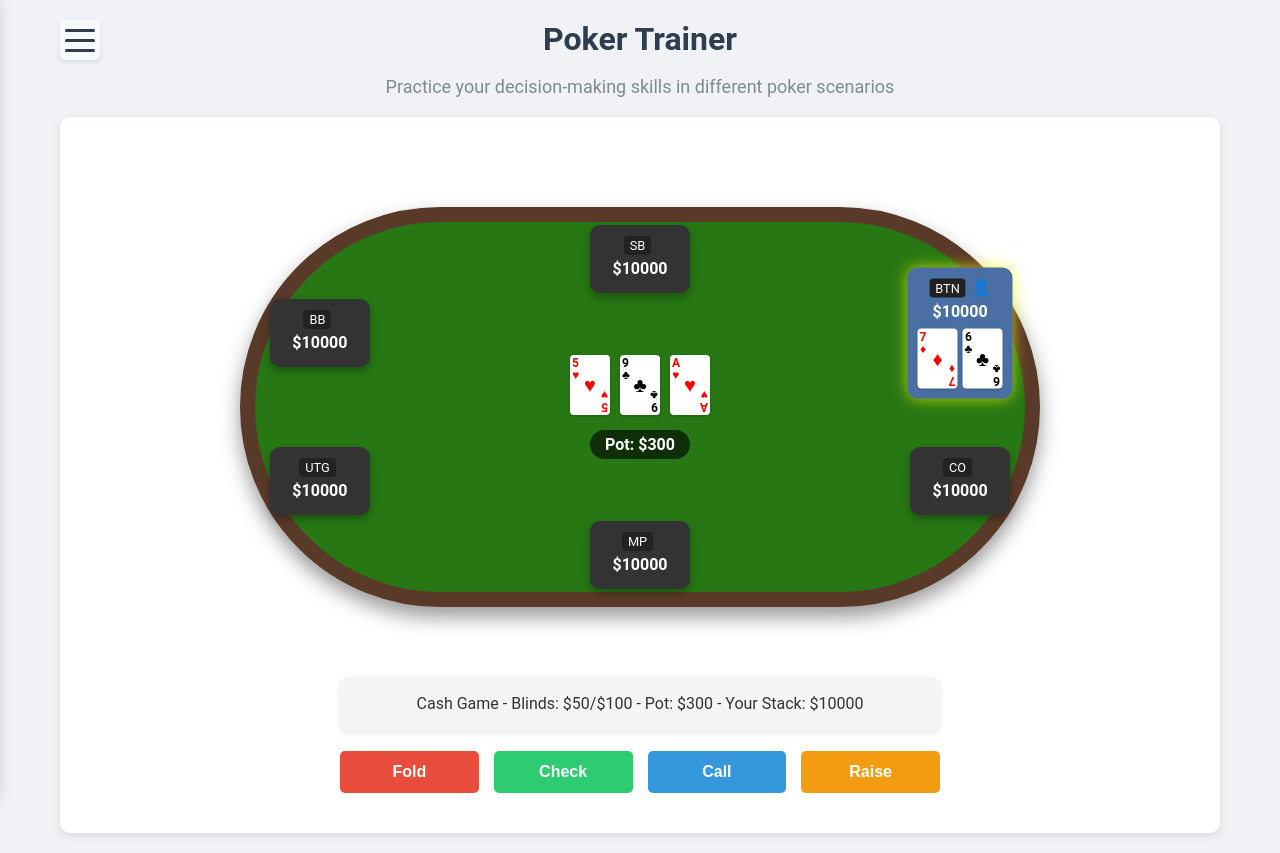
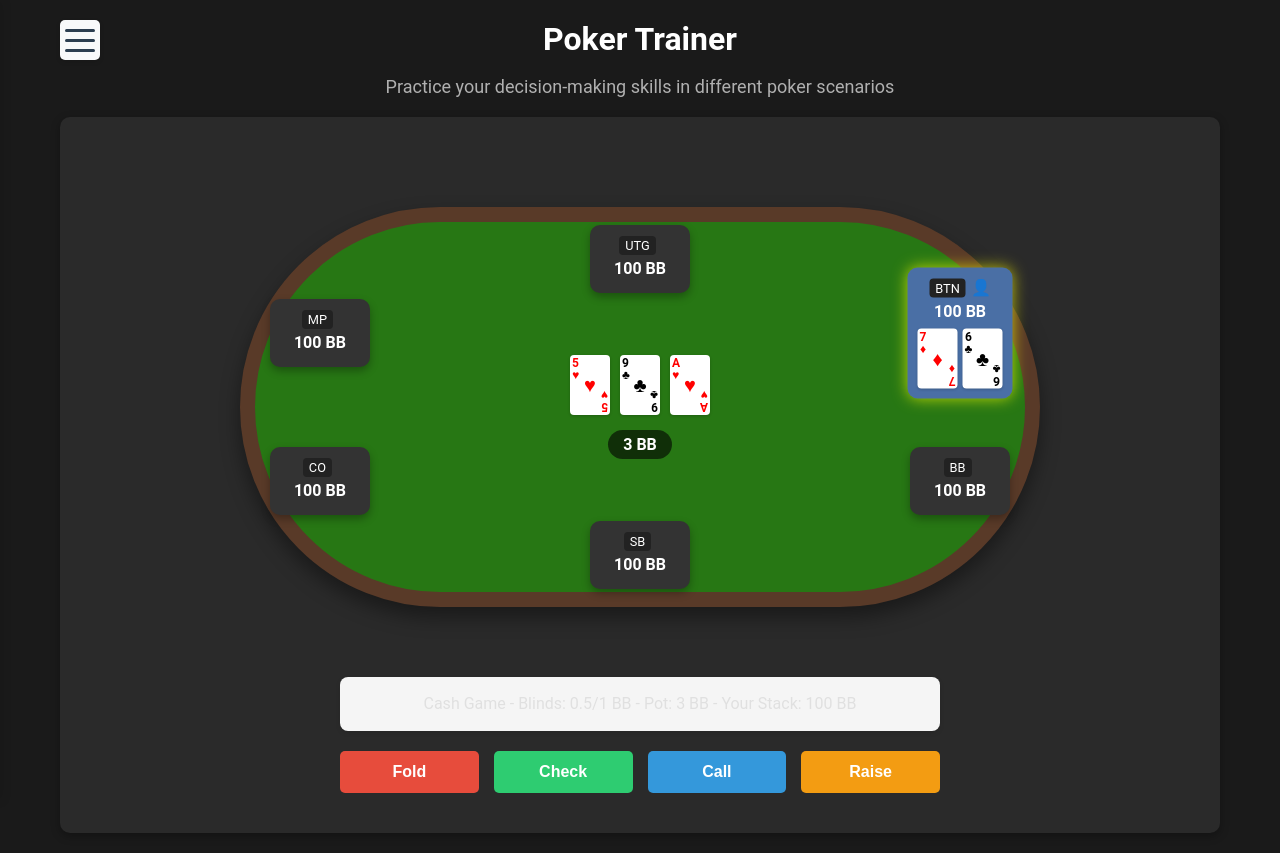
Before and after one commit to chris-go/Poker, a React (Create React App) app in the folder poker-trainer/: page / in a window 1280 px wide. Built offline with nearby package versions, Linux system fonts and the light colour scheme.

Commit message:
Dark Mode + adjusted settings

```diff
--- a/poker-trainer/src/App.tsx
+++ b/poker-trainer/src/App.tsx
@@ -19,20 +19,20 @@ const Header = styled.header`
 `;
 
 const Title = styled.h1`
-  color: #2c3e50;
+  color: #ffffff;
   margin-bottom: 10px;
 `;
 
 const Subtitle = styled.p`
-  color: #7f8c8d;
+  color: #b0b0b0;
   font-size: 18px;
 `;
 
 const MainContent = styled.main`
-  background-color: white;
+  background-color: #2a2a2a;
   border-radius: 10px;
   padding: 20px;
-  box-shadow: 0 3px 10px rgba(0, 0, 0, 0.1);
+  box-shadow: 0 3px 10px rgba(0, 0, 0, 0.3);
 `;
 
 const Stats = styled.div`
@@ -43,11 +43,12 @@ const Stats = styled.div`
 `;
 
 const StatBox = styled.div`
-  background-color: #f8f9fa;
+  background-color: #333333;
   border-radius: 5px;
   padding: 15px;
   text-align: center;
   min-width: 120px;
+  color: #e0e0e0;
 `;
 
 const StatLabel = styled.div`
--- a/poker-trainer/src/components/poker/PlayerSeat.tsx
+++ b/poker-trainer/src/components/poker/PlayerSeat.tsx
@@ -7,6 +7,7 @@ interface PlayerSeatProps {
   player: Player;
   style?: CSSProperties;
   isActive?: boolean;
+  bigBlindAmount?: number;
 }
 
 const SeatContainer = styled.div<{ isActive?: boolean }>`
@@ -45,14 +46,14 @@ const PlayerCards = styled.div`
   margin-top: 8px;
 `;
 
-const PlayerSeat: React.FC<PlayerSeatProps> = ({ player, style, isActive }) => {
+const PlayerSeat: React.FC<PlayerSeatProps> = ({ player, style, isActive, bigBlindAmount = 1 }) => {
   return (
     <SeatContainer style={style} isActive={isActive}>
       <div>
         <PositionBadge>{player.position}</PositionBadge>
         {player.isUser && '👤'}
       </div>
-      <Stack>${player.stack}</Stack>
+      <Stack>{player.stack / bigBlindAmount} BB</Stack>
 
       {player.cards && (
         <PlayerCards>
--- a/poker-trainer/src/components/poker/PokerTable.tsx
+++ b/poker-trainer/src/components/poker/PokerTable.tsx
@@ -9,6 +9,7 @@ interface PokerTableProps {
   communityCards: CardType[];
   pot: number;
   activePosition?: string;
+  bigBlindAmount?: number;
 }
 
 const TableWrapper = styled.div`
@@ -69,18 +70,31 @@ const getPlayerPosition = (index: number, total: number): { top: string; left: s
   return { top, left };
 };
 
-const PokerTable: React.FC<PokerTableProps> = ({ players, communityCards, pot, activePosition }) => {
-  // Sort players to ensure they are in clockwise order
-  // In poker, the standard order is SB, BB, UTG, MP, HJ, CO, BTN
+const PokerTable: React.FC<PokerTableProps> = ({
+  players,
+  communityCards,
+  pot,
+  activePosition,
+  bigBlindAmount = 1
+}) => {
+  // Find the user player
+  const userPlayer = players.find(player => player.isUser);
+
+  // Sort players to ensure they are in the right order
+  // For display purposes, put the user at the bottom (6 o'clock position)
   const sortedPlayers = [...players].sort((a, b) => {
-    // Define the clockwise order of positions
-    const positionOrder = ['SB', 'BB', 'UTG', 'MP', 'HJ', 'CO', 'BTN'];
+    // If one of the players is the user, place them last (bottom of the table)
+    if (a.isUser) return 1;
+    if (b.isUser) return -1;
+
+    // Define the clockwise order of positions - order of action with SB and BB last
+    const positionOrder = ['UTG', 'UTG+1', 'MP', 'MP+1', 'MP+2', 'MP+3', 'LJ', 'HJ', 'CO', 'BTN', 'SB', 'BB'];
 
     // Find the index of each position in the order
     const indexA = positionOrder.indexOf(a.position);
     const indexB = positionOrder.indexOf(b.position);
 
-    // Handle positions that might appear multiple times (like UTG+1, MP1, etc.)
+    // Handle positions that might appear multiple times
     if (indexA === indexB && a.position === b.position) {
       return a.id - b.id; // Use player ID as a tiebreaker
     }
@@ -91,7 +105,12 @@ const PokerTable: React.FC<PokerTableProps> = ({ players, communityCards, pot, a
   return (
     <TableWrapper>
       {sortedPlayers.map((player, index) => {
-        const position = getPlayerPosition(index, sortedPlayers.length);
+        // Calculate position - the user should always be at the bottom
+        const calculatedIndex = player.isUser
+          ? sortedPlayers.length - 1 // Always put user at the bottom
+          : index;
+        const position = getPlayerPosition(calculatedIndex, sortedPlayers.length);
+
         return (
           <PlayerSeat
             key={player.id}
@@ -103,6 +122,7 @@ const PokerTable: React.FC<PokerTableProps> = ({ players, communityCards, pot, a
               transform: 'translate(-50%, -50%)'
             }}
             isActive={player.position === activePosition}
+            bigBlindAmount={bigBlindAmount}
           />
         );
       })}
@@ -113,7 +133,7 @@ const PokerTable: React.FC<PokerTableProps> = ({ players, communityCards, pot, a
             <Card key={index} rank={card.rank} suit={card.suit} />
           ))}
         </CommunityCards>
-        <PotInfo>Pot: ${pot}</PotInfo>
+        <PotInfo>{pot / bigBlindAmount} BB</PotInfo>
       </TableCenter>
     </TableWrapper>
   );
--- a/poker-trainer/src/components/puzzles/PuzzleView.tsx
+++ b/poker-trainer/src/components/puzzles/PuzzleView.tsx
@@ -123,14 +123,15 @@ const PuzzleView: React.FC<PuzzleViewProps> = ({ puzzle, onActionSelected }) =>
         communityCards={puzzle.communityCards}
         pot={puzzle.pot}
         activePosition={userPlayer?.position}
+        bigBlindAmount={puzzle.blinds.big}
       />
 
       <ActionPanel>
         <SituationDescription>
           {puzzle.gameType === 'CASH' ? 'Cash Game' : 'Tournament'} -
-          Blinds: ${puzzle.blinds.small}/${puzzle.blinds.big} -
-          Pot: ${puzzle.pot} -
-          Your Stack: ${userPlayer?.stack || 0}
+          Blinds: {puzzle.blinds.small/puzzle.blinds.big}/1 BB -
+          Pot: {puzzle.pot/puzzle.blinds.big} BB -
+          Your Stack: {userPlayer?.stack ? (userPlayer.stack/puzzle.blinds.big) : 0} BB
         </SituationDescription>
 
         <ActionButtons>
--- a/poker-trainer/src/components/settings/GameSettings.tsx
+++ b/poker-trainer/src/components/settings/GameSettings.tsx
@@ -9,16 +9,16 @@ interface GameSettingsProps {
 }
 
 const SettingsContainer = styled.div`
-  background-color: #f5f5f5;
+  background-color: #333333;
   border-radius: 8px;
   padding: 20px;
   margin: 20px auto;
   max-width: 500px;
-  box-shadow: 0 2px 10px rgba(0, 0, 0, 0.1);
+  box-shadow: 0 2px 10px rgba(0, 0, 0, 0.3);
 `;
 
 const SettingsTitle = styled.h2`
-  color: #333;
+  color: #ffffff;
   margin-top: 0;
   margin-bottom: 20px;
   text-align: center;
@@ -32,15 +32,16 @@ const Label = styled.label`
   display: block;
   margin-bottom: 5px;
   font-weight: bold;
-  color: #555;
+  color: #e0e0e0;
 `;
 
 const Select = styled.select`
   width: 100%;
   padding: 10px;
-  border: 1px solid #ddd;
+  border: 1px solid #555;
   border-radius: 4px;
-  background-color: white;
+  background-color: #444;
+  color: #e0e0e0;
   font-size: 16px;
 `;
 
@@ -195,7 +196,7 @@ const GameSettings: React.FC<GameSettingsProps> = ({
             value={settings.bigBlinds}
             onChange={handleChange}
           >
-            {[20, 30, 40, 50, 75, 100, 150, 200, 250].map(bb => (
+            {[10, 20, 30, 50, 100].map(bb => (
               <option key={bb} value={bb}>{bb} BB</option>
             ))}
           </Select>
--- a/poker-trainer/src/index.css
+++ b/poker-trainer/src/index.css
@@ -5,8 +5,8 @@ body {
     sans-serif;
   -webkit-font-smoothing: antialiased;
   -moz-osx-font-smoothing: grayscale;
-  background-color: #f0f2f5;
-  color: #333;
+  background-color: #1a1a1a;
+  color: #e0e0e0;
 }
 
 code {
@@ -24,4 +24,5 @@ button {
 
 h1, h2, h3, h4, h5, h6 {
   margin-top: 0;
+  color: #ffffff;
 }
--- a/poker-trainer/src/types/poker.ts
+++ b/poker-trainer/src/types/poker.ts
@@ -1,4 +1,4 @@
-export type Position = 'SB' | 'BB' | 'UTG' | 'MP' | 'HJ' | 'CO' | 'BTN';
+export type Position = 'SB' | 'BB' | 'UTG' | 'UTG+1' | 'MP' | 'MP+1' | 'MP+2' | 'MP+3' | 'LJ' | 'HJ' | 'CO' | 'BTN';
 
 export type GameType = 'CASH' | 'MTT';
 
--- a/poker-trainer/src/utils/pokerUtils.ts
+++ b/poker-trainer/src/utils/pokerUtils.ts
@@ -1,8 +1,8 @@
 import { Card, GameType, Position, PokerPuzzle, Player } from '../types/poker';
 
-// Array of positions in clockwise order around a poker table
-// In clockwise order: SB, BB, UTG, MP, HJ, CO, BTN
-export const ALL_POSITIONS: Position[] = ['SB', 'BB', 'UTG', 'MP', 'HJ', 'CO', 'BTN'];
+// Array of positions in order of first to act to last to act
+// UTG, MP, LJ, HJ, CO, BTN, SB, BB
+export const ALL_POSITIONS: Position[] = ['UTG', 'MP', 'LJ', 'HJ', 'CO', 'BTN', 'SB', 'BB'];
 
 // Calculate positions based on number of players
 export const getPositionsForPlayerCount = (count: number): Position[] => {
@@ -12,46 +12,46 @@ export const getPositionsForPlayerCount = (count: number): Position[] => {
 
   // For heads-up (2 players)
   if (count === 2) {
-    return ['SB', 'BB'];
+    return ['BTN', 'BB']; // In heads-up, SB is BTN
   }
 
   // For 3 players
   if (count === 3) {
-    return ['SB', 'BB', 'BTN'];
+    return ['BTN', 'SB', 'BB'];
   }
 
   // For 4 players
   if (count === 4) {
-    return ['SB', 'BB', 'UTG', 'BTN'];
+    return ['UTG', 'BTN', 'SB', 'BB'];
   }
 
   // For 5 players
   if (count === 5) {
-    return ['SB', 'BB', 'UTG', 'CO', 'BTN'];
+    return ['UTG', 'CO', 'BTN', 'SB', 'BB'];
   }
 
   // For 6 players
   if (count === 6) {
-    return ['SB', 'BB', 'UTG', 'MP', 'CO', 'BTN'];
+    return ['UTG', 'MP', 'CO', 'BTN', 'SB', 'BB'];
   }
 
   // For 7 players
   if (count === 7) {
-    return ['SB', 'BB', 'UTG', 'MP', 'HJ', 'CO', 'BTN'];
+    return ['UTG', 'MP', 'LJ', 'HJ', 'CO', 'BTN', 'SB', 'BB'].slice(count - 7) as Position[];
   }
 
   // For 8 players
   if (count === 8) {
-    return ['SB', 'BB', 'UTG', 'UTG', 'MP', 'HJ', 'CO', 'BTN'];
+    return ['UTG', 'UTG+1', 'MP', 'LJ', 'HJ', 'CO', 'BTN', 'SB', 'BB'].slice(count - 8) as Position[];
   }
 
   // For 9 players
   if (count === 9) {
-    return ['SB', 'BB', 'UTG', 'UTG', 'MP', 'MP', 'HJ', 'CO', 'BTN'];
+    return ['UTG', 'UTG+1', 'MP+1', 'MP+2', 'LJ', 'HJ', 'CO', 'BTN', 'SB', 'BB'].slice(count - 9) as Position[];
   }
 
   // For 10 players
-  return ['SB', 'BB', 'UTG', 'UTG', 'MP', 'MP', 'MP', 'HJ', 'CO', 'BTN'];
+  return ['UTG', 'UTG+1', 'MP+1', 'MP+2', 'MP+3', 'LJ', 'HJ', 'CO', 'BTN', 'SB', 'BB'].slice(count - 10) as Position[];
 };
 
 // Generate a deck of cards
```
